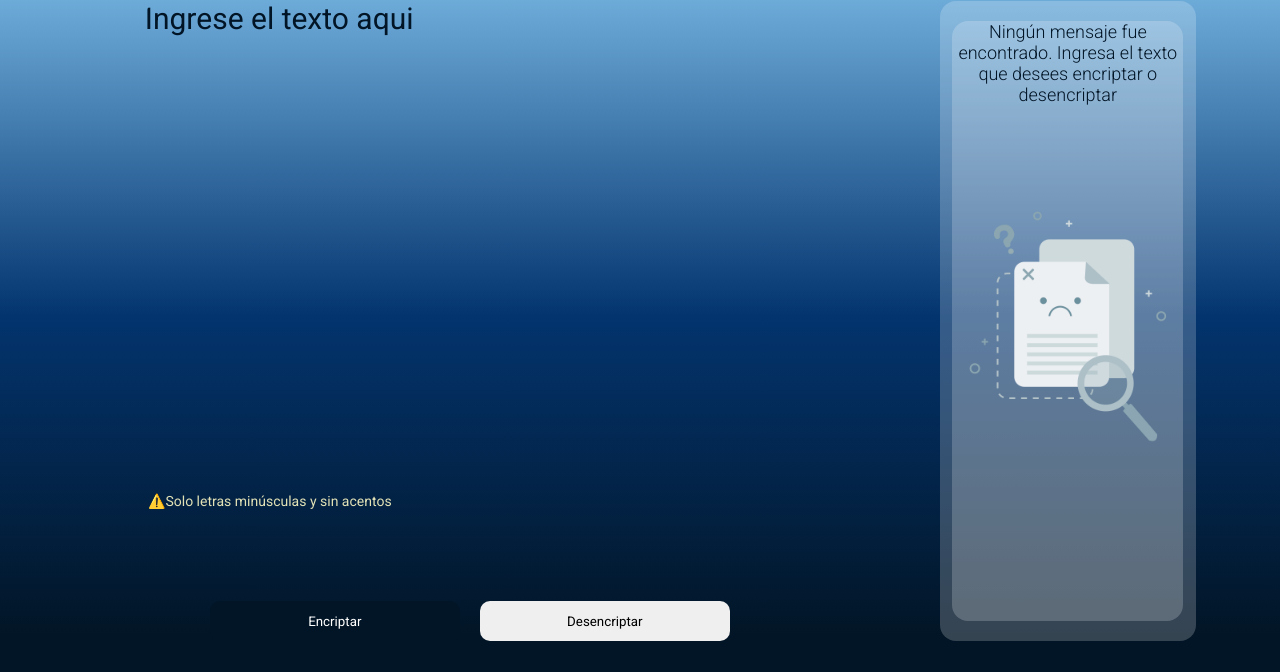
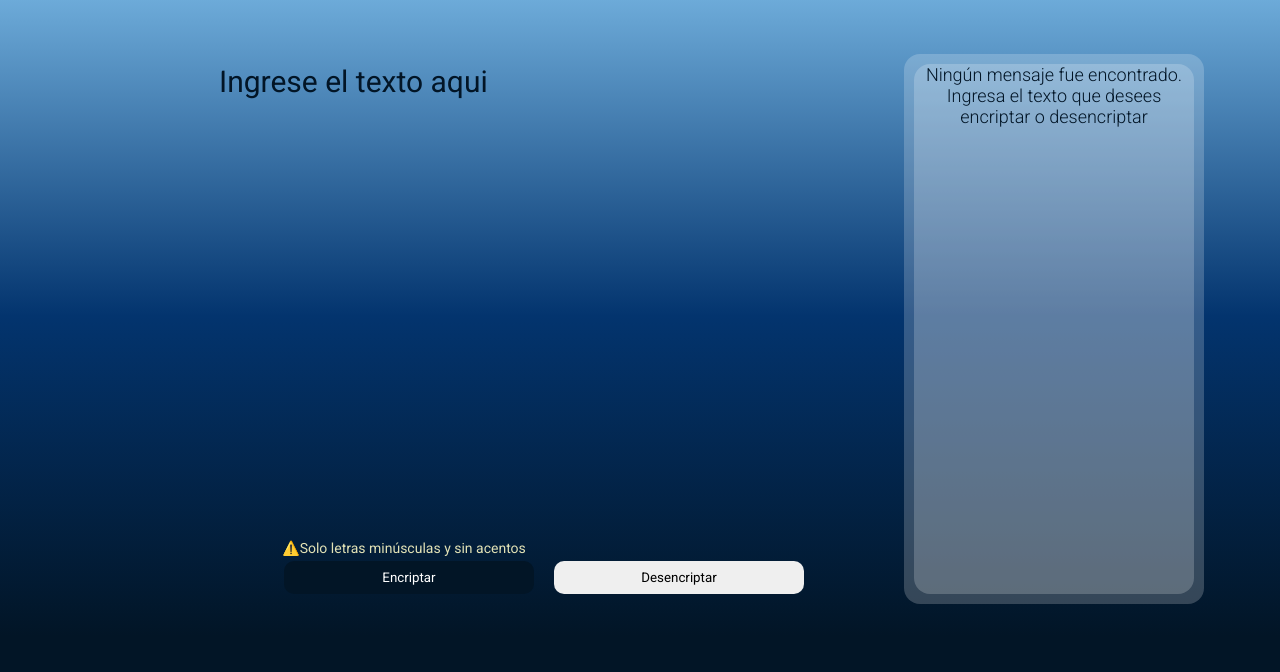
Before and after one commit to omardgz97/EncriptadorDeTexto, a plain HTML site: page index.html in a window 1280 px wide. Shown: the part 68-740 px from the top of the page. Drawn offline with Linux system fonts and the light colour scheme.

Commit message:
modifiqué la hoja de estilos para lograr que el boton copiar se adapte al textarea, y algunos detalles más de responsive

```diff
--- a/app.js
+++ b/app.js
@@ -1,5 +1,4 @@
 //-------------Manejo del DOM--------------------//
-const seccionEncriptar = document.getElementsByClassName('seccion__Encriptar')[0];
 const textAreaEntrada = document.getElementById('textarea__Entrada');
 const botonEncriptar = document.getElementsByClassName('boton__Encriptar')[0];
 const botonDesencriptar = document.getElementsByClassName('boton__Desencriptar')[0];
--- a/index.html
+++ b/index.html
@@ -15,7 +15,7 @@
         <h1>Encriptador de Texto</h1>
     </header>
     <main>
-        <section class="seccion__Encriptar">
+        <section class="seccion__Entrada">
             <textarea name="" id="textarea__Entrada" placeholder="Ingrese el texto aqui"></textarea>
             <p>⚠️Solo letras minúsculas y sin acentos</p>
             <div class="caja__Botones">
@@ -23,8 +23,8 @@
                 <button class="boton__Desencriptar">Desencriptar</button>
             </div>
         </section>
-        <section class="seccion__Desencriptar">
-            <img class="imagen__Desencriptar" src="./imagenes/buscar.png" alt="">
+        <section class="seccion__Salida">
+            <!--<img class="imagen__Desencriptar" src="./imagenes/buscar.png" alt="">-->
             <textarea name="" id="textarea__Salida" placeholder="Ningún mensaje fue encontrado. Ingresa el texto que desees encriptar o desencriptar"></textarea>
             <button class="boton__Copiar">Copiar</button>
         </section>
--- a/stylo.css
+++ b/stylo.css
@@ -29,6 +29,9 @@ h1{
     left: 1rem;
     display: none;
 }
+
+/* ----------------------------------------------------------------------*/
+
 main{
     width: 100%;
     min-height: 55rem;
@@ -37,19 +40,21 @@ main{
     flex-flow: column nowrap;
     align-items: center;
     justify-content: center;
-    gap: .5rem;
+    gap: 1rem;
 }
 main section{
-    width: 100vw;
+    width: 95%;
     display: flex;
     flex-flow: column nowrap;
     justify-content: center;
     align-items: center;
     gap: .5rem;
+    border-radius: 16px;
+    padding: 2%;
 }
 main section textarea{
-    width: 90%;
-    max-width: 35rem;
+    width: 100%;
+    height: 100%;
     font-size: 1.8rem;
     border-radius: 16px;
     resize: none;
@@ -57,16 +62,8 @@ main section textarea{
     border: none;
     text-align: center;
 }
-.seccion__Desencriptar{
+.seccion__Salida{
     background: rgba(255, 255, 255, 0.2);
-    backdrop-filter: blur (2px);
-    width: 92%;
-    max-width: 35rem;
-    padding: 1rem 0;
-    border-radius: 16px;
-}
-.imagen__Desencriptar{
-    display: none;
 }
 #textarea__Entrada{
     min-height: 30rem;
@@ -78,11 +75,17 @@ main section textarea{
 #textarea__Salida{
     min-height: 10rem;
     background: rgba(255, 255, 255, 0.2);
-    backdrop-filter: blur (1px);
     color: #021526;
     font-weight: 300;
     font-size: 1.8rem;
 }
+/*.imagen__Desencriptar{
+    display: none;
+}*/
+
+/*-------------------------------------------------------------------*/
+
+
 #textarea__Entrada::placeholder{
     color: #021526;
     font-weight: 400;
@@ -146,12 +149,8 @@ div img{
         display: block;
     }
     .caja__Botones{
-        display: flex;
         flex-flow: row wrap;
         gap: 2rem;
-    }
-    div button{
-        width: 42.5vw;
     }
     main section textarea{
         max-width: 65rem;
@@ -159,84 +158,58 @@ div img{
     main{
         gap: 1rem;
     }
-    .seccion__Desencriptar{
+    main section{
         max-width: 65rem;
-    }
-    .imagen__Desencriptar{
-        display: none;
     }
 }
 @media(min-width: 900px){
-    main{
-        flex-flow: row nowrap;
-        gap: 2rem;
-    }
-    .seccion__Desencriptar{
-        width: 30%;
-        max-width: 25rem;
-        margin-right: 2rem;
-        min-height: 80vh;
-    }
-    #textarea__Salida{
-        min-height: 75vh;
-    }
-    .imagen__Desencriptar{
-        width: 30rem;
-        height: 30rem;
-        position: absolute;
-        display: block;
-    }
-    .seccion__Encriptar{
-        max-width: 55rem;
-        margin-left: 2rem;
-        height: 80vh;
-        display: flex;
-        flex-flow: column nowrap;
-        align-items: center;
-        justify-content: space-between;
-    }
-    #textarea__Entrada{
-        min-height: 40rem;
-        text-align: start;
-    }
-    p{
-        position: relative;
-        right: 14rem;
-    }
-    button{
-        width: 20rem;
-        height: 4rem;
-    }
-    .boton__Copiar{
-        width: 90%;
-        display: none;
-    }
-}
-@media(min-width: 1242px){
     header{
         height: 8vh;
         padding-top: 1rem;
-    }
-    main{
-        height: 80vh;
-        justify-content: end;
-        gap: 2rem;
-        padding-right: 5%;
-        padding-bottom: 2rem;
-        padding-top: 3rem;
     }
     h1{
         font-size: 2.5rem;
         padding-left: 1rem;
     }
-    .seccion__Encriptar{
-        max-width: 90rem;
+    main{
+        height: 80vh;
+        flex-flow: row nowrap;
+        gap: 2rem;
+        padding-left: 15%;
+        padding-right: 5%;
+        padding-top: 2%;
     }
-    .seccion__Desencriptar{
+    main section{
+        height: 55rem;
+        padding: 1%;
+    }
+    .seccion__Entrada{
+        max-width: 68rem;
+    }
+    .seccion__Salida{
+        width: 30%;
+        min-width: 23rem;
         max-width: 30rem;
     }
+    #textarea__Entrada{
+        text-align: left;
+    }
+    #textarea__Entrada::placeholder{
+        text-align: left;
+    }
+    .caja__Botones{
+        flex-flow: row nowrap;
+    }
+    button{
+        height: 3.3rem;
+    }
+    .boton__Copiar{
+        width: 100%;
+        max-width: 25rem;
+    }
     p{
-        right: 20rem
+        position: relative;
+        right: 14rem;
     }
     footer{
         height: 12vh;
```
